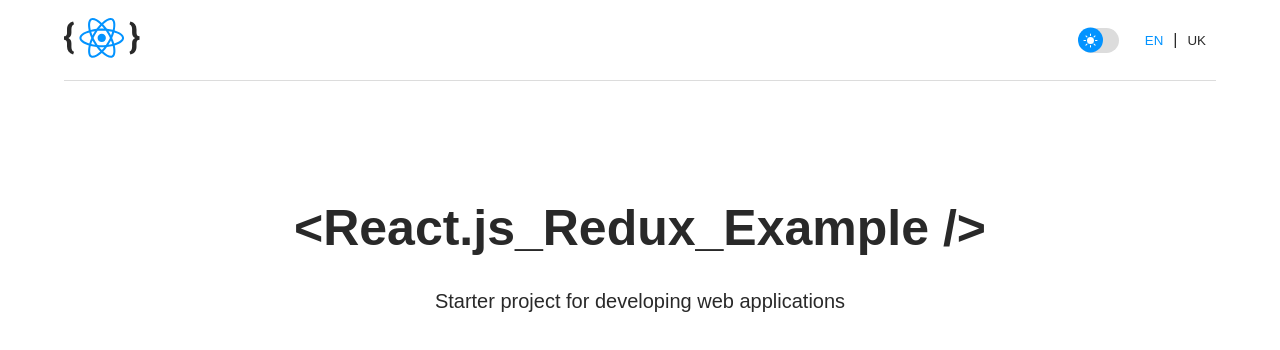
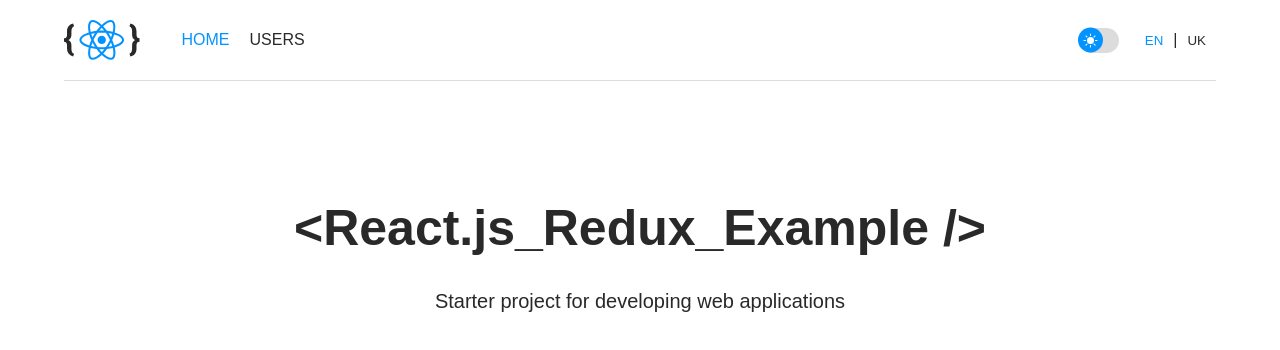
Before and after one commit to zavvdev/react-example, a React (Create React App) app: page / in a window 1280 px wide. Shown: the top 350 px of the page. Built offline with nearby package versions, Linux system fonts and the light colour scheme.

Commit message:
feat(navigation): Added navigation for Header component

```diff
--- a/src/core/api/entities/User/useGetUsersQuery.js
+++ b/src/core/api/entities/User/useGetUsersQuery.js
@@ -10,10 +10,7 @@ export const useGetUsersQuery = (options = {}) => {
   const getUsersQuery = useQuery(
     createGetUsersQueryKey(),
     () => httpApi.get(HTTP_API_ENDPOINTS.user.getUsers()),
-    {
-      refetchOnMount: false,
-      ...options,
-    },
+    options,
   );
   return getUsersQuery;
 };
--- a/src/core/api/http/queryClient.js
+++ b/src/core/api/http/queryClient.js
@@ -5,6 +5,7 @@ export const createHttpQueryClient = ({ defaultOptions } = {
 }) => new QueryClient({
   defaultOptions: {
     queries: {
+      refetchOnMount: false,
       refetchOnWindowFocus: false,
     },
     ...defaultOptions,
--- a/src/ui/components/Typography/Typography.styles.js
+++ b/src/ui/components/Typography/Typography.styles.js
@@ -3,5 +3,9 @@ import { createUseStyles } from "react-jss";
 export const useTypographyStyles = createUseStyles((theme) => ({
   root: {
     color: theme.typographyColor,
+
+    "& > *": {
+      color: theme.typographyColor,
+    },
   },
 }));
--- a/src/ui/layouts/components/Header/Header.jsx
+++ b/src/ui/layouts/components/Header/Header.jsx
@@ -1,3 +1,4 @@
+import { Navigation } from "ui/layouts/components/Header/components/Navigation/Navigation";
 import { LogoIcon } from "ui/components/svgIcons/LogoIcon";
 import { useHeaderStyles } from "ui/layouts/components/Header/Header.styles";
 import { Actions } from "ui/layouts/components/Header/components/Actions/Actions";
@@ -7,8 +8,9 @@ export function Header() {
 
   return (
     <div className={classes.root}>
-      <div>
+      <div className={classes.leftWrap}>
         <LogoIcon className={classes.logo} />
+        <Navigation />
       </div>
       <Actions />
     </div>
--- a/src/ui/layouts/components/Header/Header.styles.js
+++ b/src/ui/layouts/components/Header/Header.styles.js
@@ -8,19 +8,20 @@ export const useHeaderStyles = createUseStyles((theme) => ({
     borderBottom: `1px solid ${theme.borderColor}`,
     height: "80px",
   },
-
   logo: {
     height: "40px",
     width: "auto",
   },
-
   actions: {
     display: "flex",
     alignItems: "center",
     justifyContent: "flex-end",
   },
-
   themeSwitch: {
     marginRight: "16px",
   },
+  leftWrap: {
+    display: "flex",
+    alignItems: "center",
+  },
 }));
--- a/src/ui/layouts/components/Header/components/Navigation/Navigation.jsx
+++ b/src/ui/layouts/components/Header/components/Navigation/Navigation.jsx
@@ -1,7 +1,42 @@
+import cx from "clsx";
+import { useTranslation } from "react-i18next";
+import { Link, useLocation } from "react-router-dom";
+import { GENERAL_ROUTES } from "core/config/router";
+import { NAMESPACES } from "ui/i18n/config";
+import { useNavigationStyles } from "ui/layouts/components/Header/components/Navigation/Navigation.styles";
+import { Typography } from "ui/components/Typography/Typography";
+
 export function Navigation() {
+  const { t } = useTranslation(NAMESPACES.common);
+  const classes = useNavigationStyles();
+  const { pathname } = useLocation();
+
+  const routes = [
+    {
+      path: GENERAL_ROUTES.home,
+      label: t("navigation.home"),
+      className: cx(classes.navItem, {
+        [classes.navItemActive]: pathname === GENERAL_ROUTES.home,
+      }),
+    },
+    {
+      path: GENERAL_ROUTES.users,
+      label: t("navigation.users"),
+      className: cx(classes.navItem, {
+        [classes.navItemActive]: pathname === GENERAL_ROUTES.users,
+      }),
+    },
+  ];
+
   return (
-    <nav>
-      123
-    </nav>
+    <div className={classes.root}>
+      {routes.map((route) => (
+        <Typography key={route.path} className={route.className}>
+          <Link to={route.path}>
+            {route.label}
+          </Link>
+        </Typography>
+      ))}
+    </div>
   );
 }
--- /dev/null
+++ b/src/ui/layouts/components/Header/components/Navigation/Navigation.styles.js
@@ -0,0 +1,22 @@
+import { createUseStyles } from "react-jss";
+
+export const useNavigationStyles = createUseStyles((theme) => ({
+  root: {
+    display: "flex",
+    alignItems: "center",
+    marginLeft: "42px",
+  },
+  navItem: {
+    marginRight: "20px",
+    textTransform: "uppercase",
+
+    "& > *": {
+      textDecoration: "none",
+    },
+  },
+  navItemActive: {
+    "& > *": {
+      color: theme.palette.primary.main,
+    },
+  },
+}));
--- a/src/ui/pages/Users/Users.jsx
+++ b/src/ui/pages/Users/Users.jsx
@@ -1,4 +1,5 @@
-import { useGetUsersQuery } from "core/api/entities/User/useGetUsersQuery";
+import { useGetUsersQuery } from "core/api/entities/user/useGetUsersQuery";
+import { Typography } from "ui/components/Typography/Typography";
 import { MainLayout } from "ui/layouts/MainLayout/MainLayout";
 
 export function Users() {
@@ -6,9 +7,9 @@ export function Users() {
 
   return (
     <MainLayout>
-      <div>
-        {JSON.stringify(usersQueryData)}
-      </div>
+      <Typography>
+        {JSON.stringify(usersQueryData) || "Empty"}
+      </Typography>
     </MainLayout>
   );
 }
```
